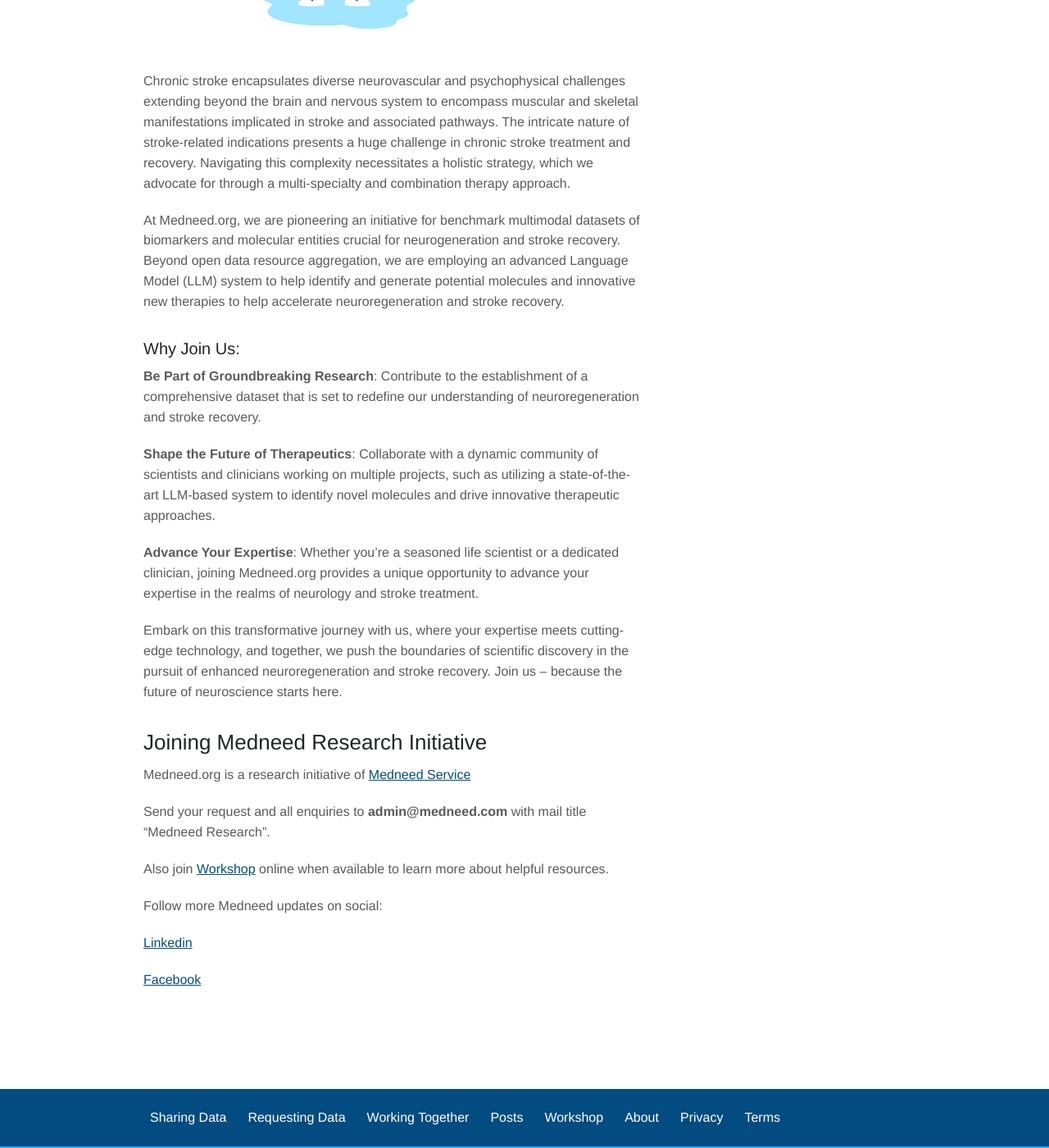
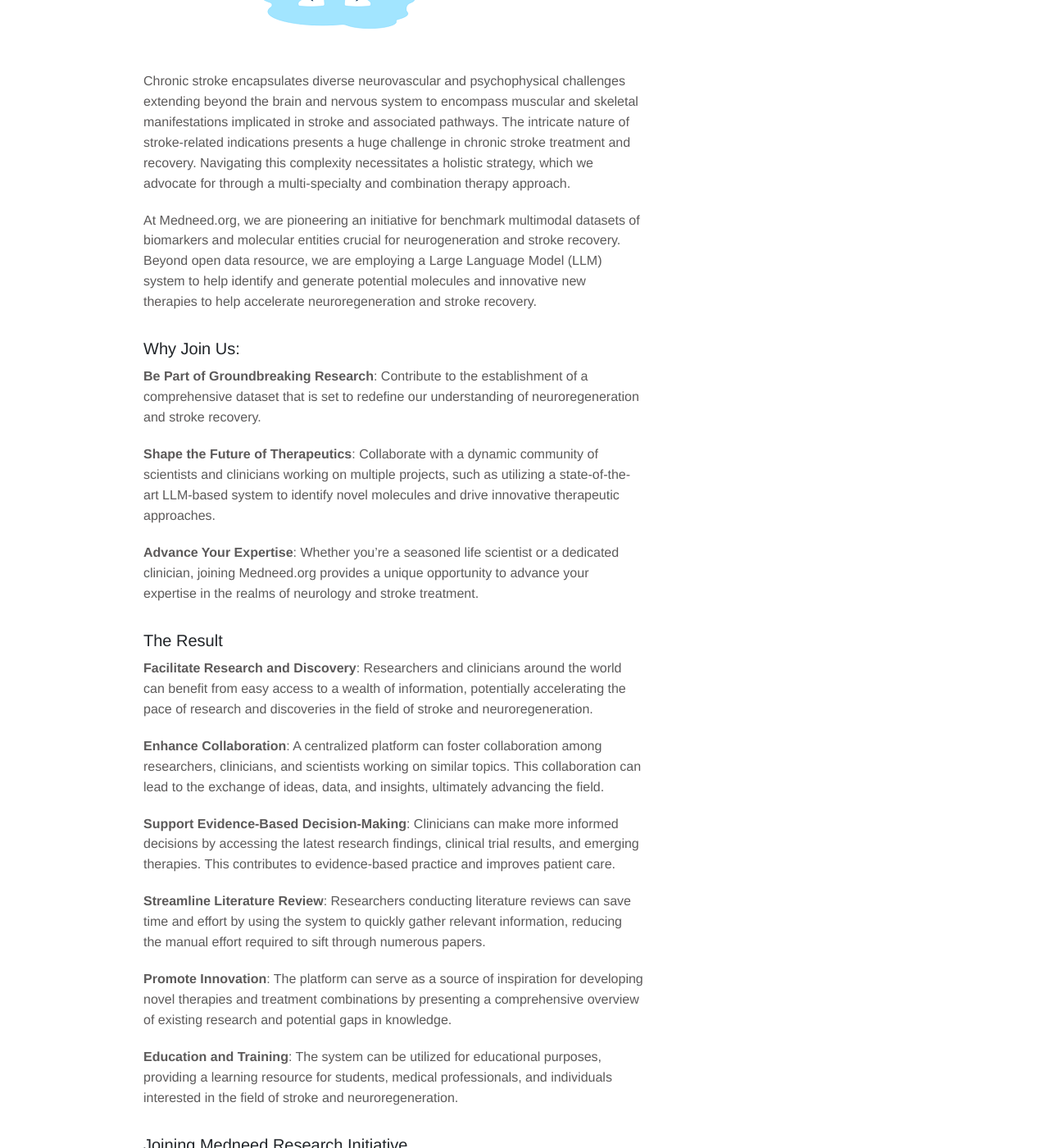
Before and after one commit to Iraneus/betamedneed, a Jekyll site: the page built from how.md, in a window 1280 px wide and 1400 px high, scrolled down 625 px. Shown: the whole window at 82% size. Built offline with Jekyll 4.4.1, drawn with Linux system fonts in a browser that asks for light colours; some of the changed text lies outside the part shown.

Commit message:
edit how and index

```diff
--- a/how.md
+++ b/how.md
@@ -12,7 +12,7 @@
 Chronic stroke encapsulates diverse neurovascular and psychophysical challenges extending beyond the brain and nervous system to encompass muscular and skeletal manifestations implicated in stroke and associated pathways. The intricate nature of stroke-related indications presents a huge challenge in chronic stroke treatment and recovery. Navigating this complexity necessitates a holistic strategy, which we advocate for through a multi-specialty and combination therapy approach.
 
 At Medneed.org, we are pioneering an initiative for benchmark multimodal datasets of biomarkers and molecular entities crucial for neurogeneration and stroke recovery.
-Beyond open data resource aggregation, we are employing an advanced Language Model (LLM) system to help identify and generate potential molecules and innovative new therapies to help accelerate neuroregeneration and stroke recovery.
+Beyond open data resource, we are employing a Large Language Model (LLM) system to help identify and generate potential molecules and innovative new therapies to help accelerate neuroregeneration and stroke recovery.
 
 ### Why Join Us:
 
@@ -22,13 +22,35 @@
 
 **Advance Your Expertise**: Whether you're a seasoned life scientist or a dedicated clinician, joining Medneed.org provides a unique opportunity to advance your expertise in the realms of neurology and stroke treatment.
 
-Embark on this transformative journey with us, where your expertise meets cutting-edge technology, and together, we push the boundaries of scientific discovery in the pursuit of enhanced neuroregeneration and stroke recovery. Join us – because the future of neuroscience starts here.
+### The Result
 
-## Joining Medneed Research Initiative
+**Facilitate Research and Discovery**:
+Researchers and clinicians around the world can benefit from easy access to a wealth of information, potentially accelerating the pace of research and discoveries in the field of stroke and neuroregeneration.
+
+**Enhance Collaboration**:
+A centralized platform can foster collaboration among researchers, clinicians, and scientists working on similar topics. This collaboration can lead to the exchange of ideas, data, and insights, ultimately advancing the field.
+
+**Support Evidence-Based Decision-Making**:
+Clinicians can make more informed decisions by accessing the latest research findings, clinical trial results, and emerging therapies. This contributes to evidence-based practice and improves patient care.
+
+**Streamline Literature Review**:
+Researchers conducting literature reviews can save time and effort by using the system to quickly gather relevant information, reducing the manual effort required to sift through numerous papers.
+
+**Promote Innovation**:
+The platform can serve as a source of inspiration for developing novel therapies and treatment combinations by presenting a comprehensive overview of existing research and potential gaps in knowledge.
+
+**Education and Training**:
+The system can be utilized for educational purposes, providing a learning resource for students, medical professionals, and individuals interested in the field of stroke and neuroregeneration.
+
+
+
+### Joining Medneed Research Initiative
 
 Medneed.org is a research initiative of <a href="https://www.medneed.com/" target="_blank">Medneed Service</a>
 
-Send your request and all enquiries to **admin@medneed.com** with mail title "Medneed Research".
+Embark on this transformative journey with us, where your expertise meets cutting-edge technology, and together, we push the boundaries of scientific discovery in the pursuit of enhanced neuroregeneration and stroke recovery.
+
+Send your request and all enquiries to **admin@medneed.com** with mail title "**Medneed Research**".
 
 
 Also join <a href="/services/workshop">Workshop</a> online when available to learn more about helpful resources.
```
Also changed, not shown: index.md (+1 -1 lines).
